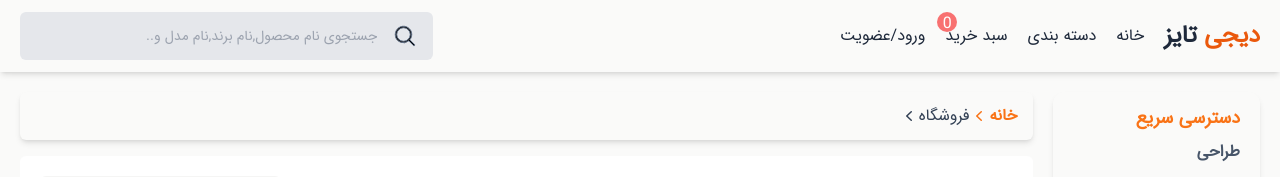
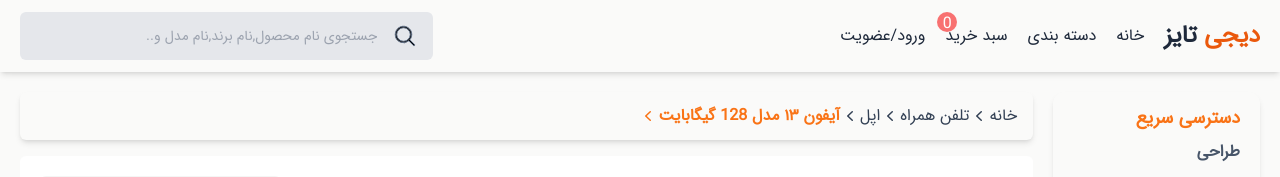
Before and after one commit to amirweb2022/digitize, a React (Create React App) app: page /singleProduct/1 in a window 1280 px wide. Shown: the top 177 px of the page. Built offline with nearby package versions, Linux system fonts and the light colour scheme.

Commit message:
end single product page

```diff
--- a/package.json
+++ b/package.json
@@ -13,6 +13,7 @@
     "@testing-library/user-event": "^13.5.0",
     "react": "^18.2.0",
     "react-dom": "^18.2.0",
+    "react-hot-toast": "^2.4.0",
     "react-router-dom": "^6.8.1",
     "react-scripts": "5.0.1",
     "react-toggle-dark-mode": "^1.1.1",
--- a/src/App.js
+++ b/src/App.js
@@ -1,11 +1,13 @@
 import ScrollToTop from "./components/ScrollToTop/ScrollToTop";
 import CartProvider from "./context/Cart/CartProvider";
 import Routers from "./routers/Routers"
+import { Toaster } from 'react-hot-toast';
 const App = () => {
   return (
     <>
       <ScrollToTop />
       <CartProvider>
+        <Toaster />
         <Routers />
       </CartProvider>
     </>
--- a/src/Pages/SingleProduct.jsx
+++ b/src/Pages/SingleProduct.jsx
@@ -43,8 +43,16 @@ const SigleProduct = () => {
 
       {/* forward Link  in mobile */}
       <ForwardLinkSection>
-        <ForwardLink href="/singleProduct" text="خانه" />
-        <ForwardLink href="/shop" text="فروشگاه" />
+        <ForwardLink href="/" text="خانه" />
+        <ForwardLink
+          href={`/?category=${product.category}`}
+          text={product.category}
+        />
+        <ForwardLink href={`/?brand=${product.brand}`} text={product.cuisine} />
+        <ForwardLink
+          href={`/singleProduct/${product.id}`}
+          text={product.persionName.substring(0, 5)}
+        />
       </ForwardLinkSection>
 
       <main className="dark:bg-slate-800 mb-3 dark:text-white transition-all duration-200 2xl:container 2xl:max-w-screen-2xl mx-auto">
@@ -79,8 +87,19 @@ const SigleProduct = () => {
           <div className="w-full md:w-10/12 lg:w-5/6 h-full flex justify-center md:flex-col md:justify-start items-center md:py-5 md:pr-5">
             {/* Forward Link */}
             <div className="w-full dark:bg-slate-700 bg-stone-50 shadow-md px-4 py-3 rounded-md hidden md:flex justify-start items-center">
-              <ForwardLink href="/singleProduct" text="خانه" />
-              <ForwardLink href="/shop" text="فروشگاه" />
+              <ForwardLink href="/" text="خانه" />
+              <ForwardLink
+                href={`/?category=${product.category}`}
+                text={product.category}
+              />
+              <ForwardLink
+                href={`/?brand=${product.brand}`}
+                text={product.cuisine}
+              />
+              <ForwardLink
+                href={`/singleProduct/${product.id}`}
+                text={product.persionName}
+              />
             </div>
             {/* productDetail */}
             <ProductDetail product={product} />
--- a/src/components/ProductDetail/ProductDetail.jsx
+++ b/src/components/ProductDetail/ProductDetail.jsx
@@ -1,6 +1,7 @@
 import { useState } from "react";
 import { NavLink, useSearchParams } from "react-router-dom";
 import { useCartActions } from "../../context/Cart/CartProvider";
+import toast from "react-hot-toast";
 import Tab from "../Tab/Tab";
 const ProductDetail = ({ product }) => {
   const [searchParams, setSearchParams] = useSearchParams();
@@ -43,9 +44,9 @@ const ProductDetail = ({ product }) => {
           image,
         },
       });
-      alert("added");
+      toast.success(`محصول ${persionName} به سبد خرید اضافه شد`);
     } else {
-      alert("no");
+      toast.error("لطفا رنگ مورد نظر را انتخاب کنید");
     }
   };
   return (
```
Also changed, not shown: 1 other file (tests, documents, lock files or other folders).
